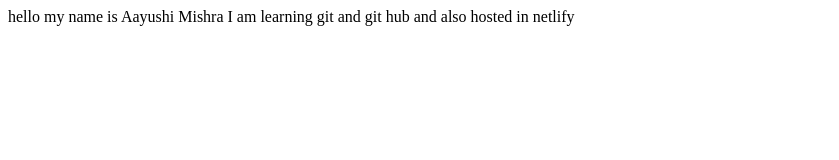
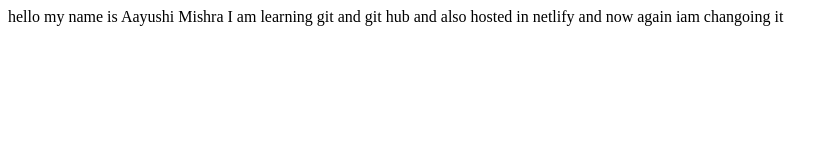
Before and after one commit to Aayushi-web/personal-portfolio, a plain HTML site: page index.html in a window 1280 px wide. Shown: the whole page, without its empty margins (0-839 px from the left). Drawn offline with Linux system fonts and the light colour scheme.

Commit message:
docs: changing statements

```diff
--- a/index.html
+++ b/index.html
@@ -7,6 +7,8 @@
     <title>my self</title>
 </head>
 <body>
-  <div> hello my name is Aayushi Mishra  I am learning git and git hub and also hosted in netlify</div>
+  <div> hello my name is Aayushi Mishra  I am learning git and git hub and also hosted in netlify
+    and now again iam changoing it
+  </div>
 </body>
 </html>
```
